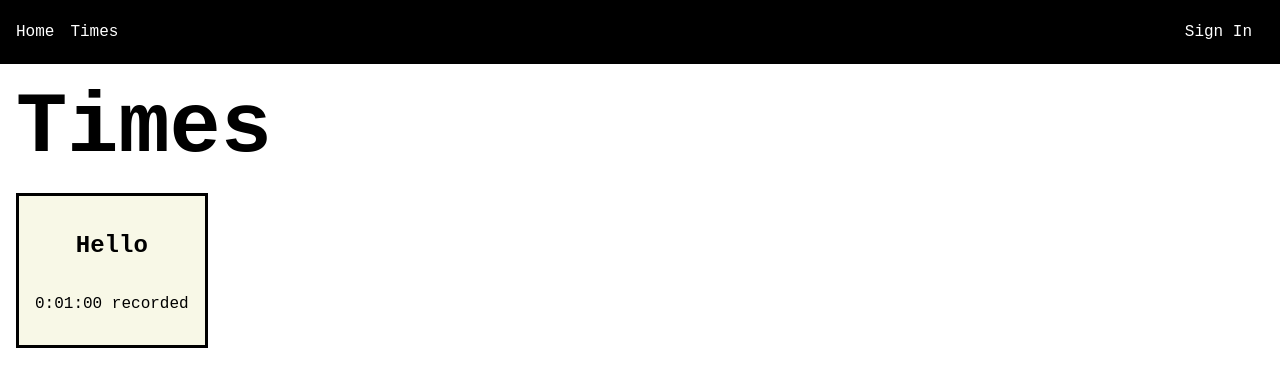
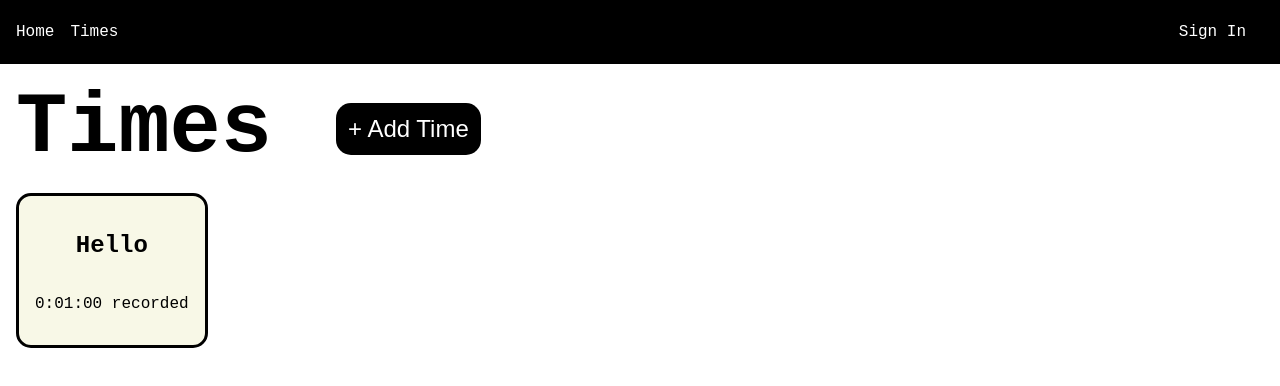
Before and after one commit to LanceC93/TimeTracker, a Next.js app in the folder timetracker/: page /times in a window 1280 px wide. Shown: the top 386 px of the page. Built offline with nearby package versions, Linux system fonts and the light colour scheme; no server answers.

Commit message:
added authentification w/ github

```diff
--- a/timetracker/app/_components/Navbar.js
+++ b/timetracker/app/_components/Navbar.js
@@ -1,19 +1,31 @@
+"use client";
 import Link from "next/link";
+import {signIn, signOut, useSession} from "next-auth/react";
 import styles from "../_styles/navbar.module.css";
 
+function AuthButton() {
+    const {data: session} = useSession();
+
+    if(session) {
+        return (
+            <>
+                <button onClick={() => signOut()}>Sign Out</button>
+            </>
+        )
+    }
+    return (
+        <>
+            <button onClick={() => signIn()}>Sign In</button>
+        </>
+    );
+}
+
 export default function Navbar() {
-    let logged = false; //for testing
-    let authButton = null;
-    if(logged) {
-        authButton = "Logged In";
-    } else {
-        authButton = "Sign In";
-    }
     return(
     <div className={styles.bar}>
         <Link href = "/">Home</Link>
         <Link href = "/times">Times</Link>
-        <Link href="../auth" style={{marginLeft:"auto"}}>{authButton}</Link>
+        <AuthButton/>
     </div>
     );
 }
--- /dev/null
+++ b/timetracker/app/_components/SessionProvider.js
@@ -0,0 +1,3 @@
+"use client";
+import {SessionProvider} from "next-auth/react";
+export default SessionProvider;
--- a/timetracker/app/_styles/card.module.css
+++ b/timetracker/app/_styles/card.module.css
@@ -7,4 +7,5 @@
     align-content: flex-start;
     background-color: #F8F8E7;
     border-style: solid;
+    border-radius: 15px;
 }
--- a/timetracker/app/_styles/navbar.module.css
+++ b/timetracker/app/_styles/navbar.module.css
@@ -1,6 +1,6 @@
 .bar {
     padding: 12px;
-    padding-left: 16px;
+    padding-left: 1em;
     display: flex;
     align-items: center;
     height: 40px;
@@ -16,3 +16,17 @@
 .bar a:hover {
     color: #A649B6;
 }
+
+.bar button {
+    background-color: black;
+    color: white;
+    border: none;
+    font-family: 'Courier New', Courier, monospace;
+    font-size: 1em;
+    margin-right:1em;
+    margin-left: auto;
+}
+
+.bar button:hover {
+    color: #A649B6;
+}
--- a/timetracker/app/auth/page.tsx
+++ b/timetracker/app/auth/page.tsx
@@ -12,6 +12,7 @@ export default function Times() {
                 <input type="password" />
                 <input type="submit" value="Submit"/>
             </form>
+            <a>Sign Up</a>
         </div>
     );
 }
--- /dev/null
+++ b/timetracker/app/create/page.tsx
@@ -0,0 +1,5 @@
+export default function create() {
+    return(
+        <h1>hi</h1>
+    );
+}
--- a/timetracker/app/global.css
+++ b/timetracker/app/global.css
@@ -11,7 +11,7 @@ body {
 }
 h1 {
     font-size: 64pt;
-    margin: 0px 0px 16px 16px;
+    margin: 0px 0px 0px 16px;
 }
 .card-container {
     display: flex;
@@ -33,11 +33,19 @@ h1 {
 .home-body h1 {
     font-size: 80pt;
     margin: 0;
-    margin: 0px 0px 64px 0px;
+    margin: 0px 0px 32px 0px;
 }
 
-.home-body button {
+.time-button {
+    background-color: black;
+    color: white;
     font-size: 18pt;
+    border: none;
+    padding: .5em;
+    border-radius: 15px;
+}
+.time-button:hover {
+    color:#A649B6   ;
 }
 
 .login{
@@ -52,6 +60,15 @@ h1 {
     align-items: center;
 }
 
+.sub-head {
+    display: flex;
+    flex-direction: row;
+    align-items: center;
+    flex-wrap: wrap;
+    gap: 4em;
+    margin-bottom: 16px;
+}
+
 input,label {
     margin-top: 16px;
 }
--- a/timetracker/app/layout.tsx
+++ b/timetracker/app/layout.tsx
@@ -1,19 +1,26 @@
+import {getServerSession} from "next-auth";
+import SessionProvider from "./_components/SessionProvider";
+
 import Navbar from './_components/Navbar.js';
 import "./global.css"
+import { Session } from "inspector";
 
-export default function RootLayout({
+export default async function RootLayout({
     children,
 }: {
     children: React.ReactNode;
 }) {
+    const session = await getServerSession();
     return (
         <html>
             <head>
                 <title>Time Tracker</title>
             </head>
             <body>
-                <Navbar/>
-                {children}
+                <SessionProvider session={session}>
+                    <Navbar/>
+                    {children}
+                </SessionProvider>
             </body>
         </html>
     );
--- a/timetracker/app/times/page.tsx
+++ b/timetracker/app/times/page.tsx
@@ -6,7 +6,12 @@ import CardBox from "../_components/CardBox.js"
 export default function Times() {
     return (
         <div>
-            <h1>Times</h1>
+            <div className="sub-head">
+                <h1>Times</h1>
+                <a href="./create">
+                    <button className="time-button">+ Add Time</button>
+                </a>
+            </div>
             <div className="card-container">
                 <CardBox/>
             </div>
--- a/timetracker/package.json
+++ b/timetracker/package.json
@@ -11,10 +11,12 @@
   "dependencies": {
     "@prisma/client": "^5.15.1",
     "@vercel/postgres": "^0.8.0",
+    "auth0": "^4.6.0",
     "bcrypt": "^5.1.1",
     "jquery": "^3.7.1",
     "next": "14.2.3",
     "next-auth": "^4.24.7",
+    "openssl": "^2.0.0",
     "react": "^18.3.1",
     "react-dom": "^18",
     "vercel": "^32.3.0"
```
Also changed, not shown: timetracker/app/api/auth/[...nextauth]/route.ts (added, +15 -0 lines), timetracker/app/page.tsx (+22 -4 lines), 1 other file (tests, documents, lock files or other folders).
